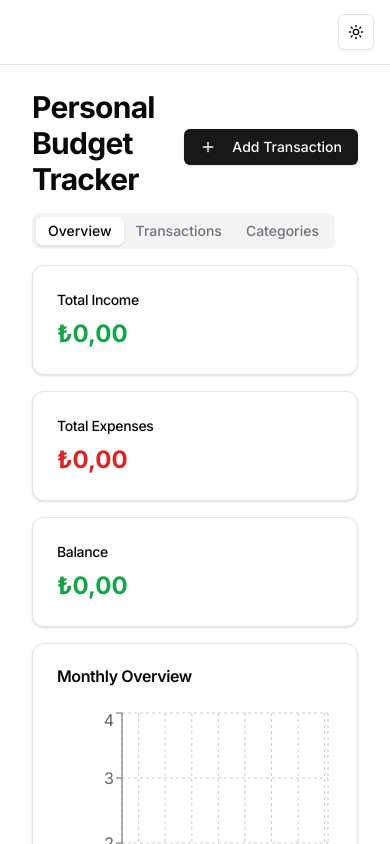
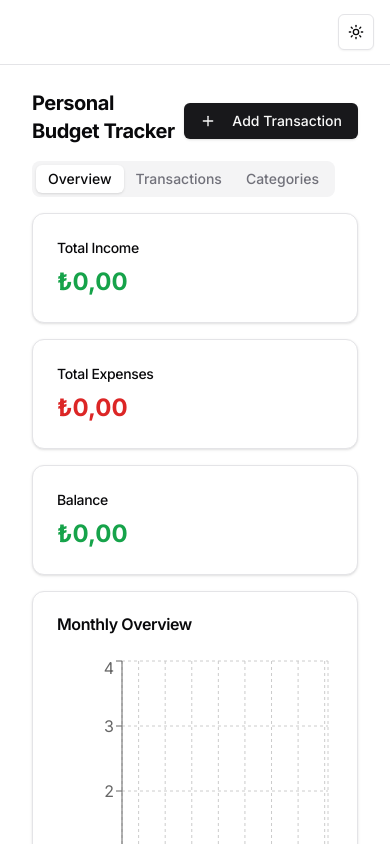
Before and after one commit to MOHAMED-ALI-YOUSSOUF/personal-budget-tracker, a Next.js app: page / in a window 390 px wide. Shown: the top 844 px of the page. Built offline with nearby package versions, Linux system fonts and the light colour scheme.

Commit message:
final version

```diff
--- a/components/Dashboard.jsx
+++ b/components/Dashboard.jsx
@@ -22,8 +22,8 @@ export default function Dashboard() {
         </div>
       </div>
       <div className="flex-1 space-y-4 p-8 pt-6">
-        <div className="flex items-center justify-between space-y-2">
-          <h2 className="text-3xl font-bold tracking-tight">Personal Budget Tracker</h2>
+        <div className="flex items-center justify-between space-y-2  ">
+          <h2 className="text-xl font-bold tracking-tight sm:text-3xl ">Personal Budget Tracker</h2>
           <AddTransaction />
         </div>
         <Tabs value={activeTab} onValueChange={setActiveTab} className="space-y-4">
```
